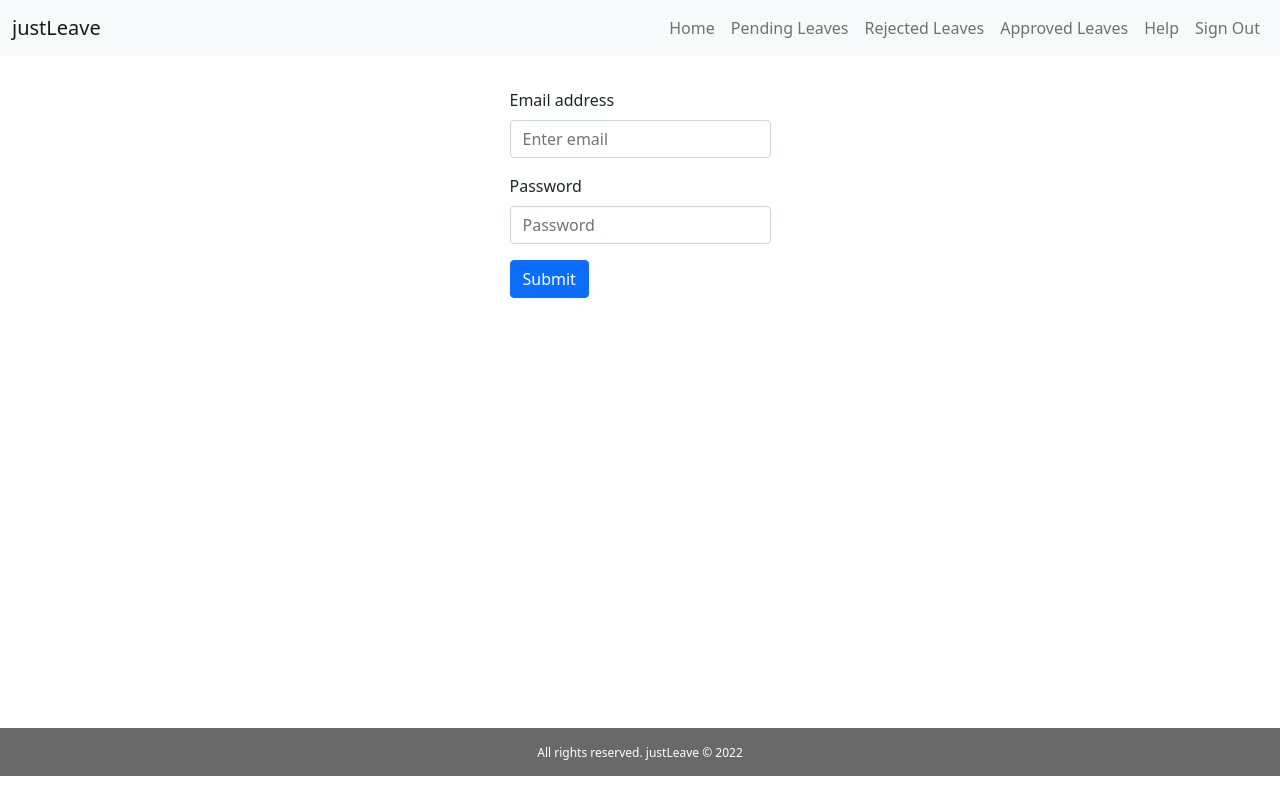
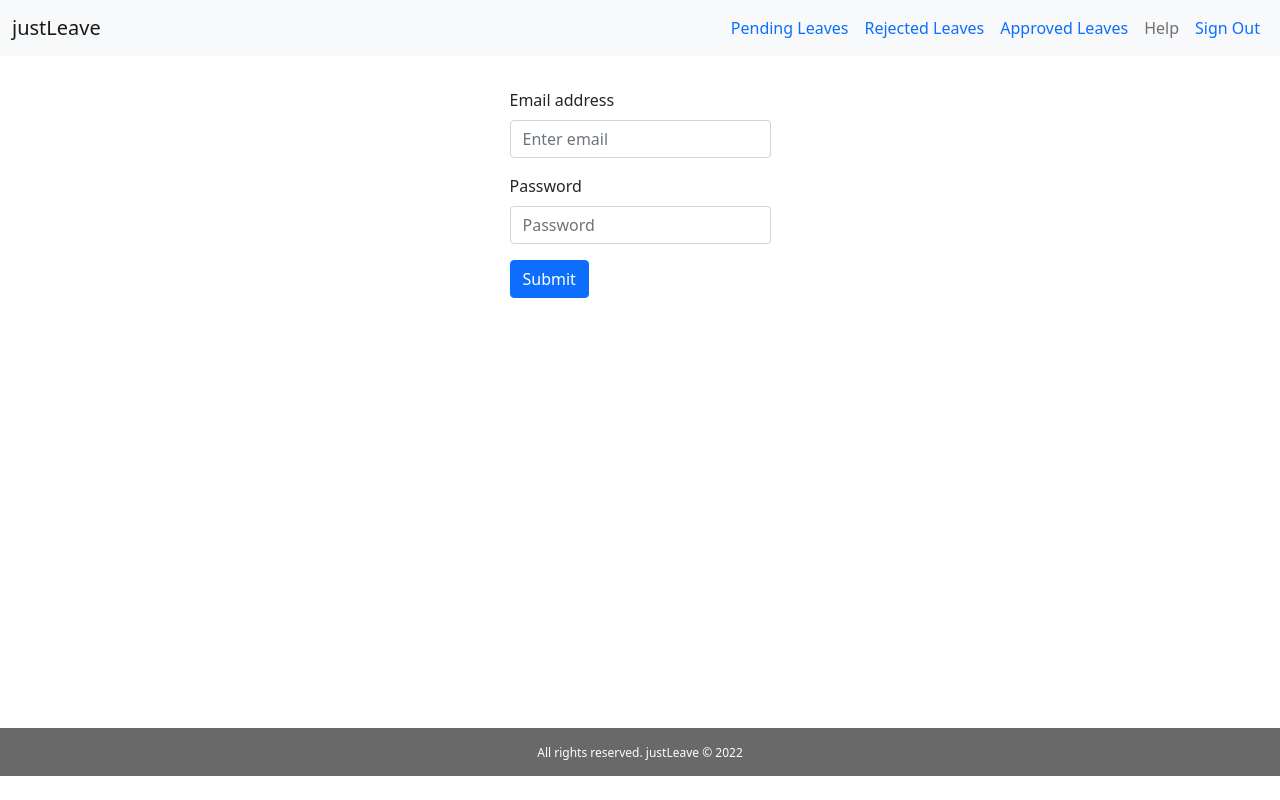
Before and after one commit to navintc/justLeave-frontend, a React (Create React App) app: page / in a window 1280 px wide. Built offline with nearby package versions, Linux system fonts and the light colour scheme.

Commit message:
Adding router links to navbar

```diff
--- a/src/components/topNavbar/topNavbar.js
+++ b/src/components/topNavbar/topNavbar.js
@@ -1,24 +1,34 @@
 import React, { useEffect, useState }  from "react";
 import {Container, Navbar, Nav, NavDropdown, Button, Form, FormControl} from "react-bootstrap";
+import {HR_MANAGER} from "../../configs/notedowns-config";
+import {useSelector} from "react-redux";
+import {Link} from "react-router-dom";
+
 
 const TopNavbar = (props) => {
+    const usertype = useSelector((state) => state.usertype.value)
+
     return(
         <div>
             <Navbar bg="light" expand="lg">
                 <Container fluid>
+
                     <Navbar.Brand href="#">justLeave</Navbar.Brand>
                     <Navbar.Toggle aria-controls="navbarScroll" />
                     <Navbar.Collapse id="navbarScroll">
                         <div class={"col"}></div>
                         <Nav className="me-auto my-2 my-lg-0" style={{ maxHeight: '100px' }}
                             navbarScroll>
+                            {usertype == HR_MANAGER ? (
+                                <>
+                                <Nav.Link><Link to="/pendingleaves" style ={{textDecoration:"none"}}>Pending Leaves</Link></Nav.Link>
+                                <Nav.Link><Link to="/rejectedleaves" style ={{textDecoration:"none"}}>Rejected Leaves</Link></Nav.Link>
+                                <Nav.Link><Link to="/approvedleaves" style ={{textDecoration:"none"}}>Approved Leaves</Link></Nav.Link>
+                                </>
+                            ) : (<Nav.Link><Link to="/userhome" style ={{textDecoration:"none"}}>Home</Link></Nav.Link>)}
 
-                            <Nav.Link href="#action1">Home</Nav.Link>
-                            <Nav.Link href="#action2">Pending Leaves</Nav.Link>
-                            <Nav.Link href="#action3">Rejected Leaves</Nav.Link>
-                            <Nav.Link href="#action4">Approved Leaves</Nav.Link>
-                            <Nav.Link href="#action5">Help</Nav.Link>
-                            <Nav.Link href="#action6">Sign Out</Nav.Link>
+                            <Nav.Link>Help</Nav.Link>
+                            <Nav.Link><Link to="/" style ={{textDecoration:"none"}}>Sign Out</Link></Nav.Link>
 
                         </Nav>
                     </Navbar.Collapse>
```
